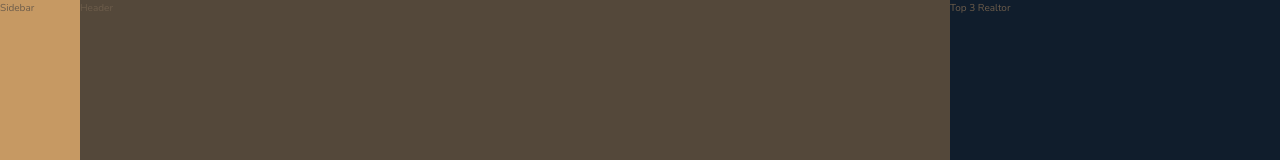
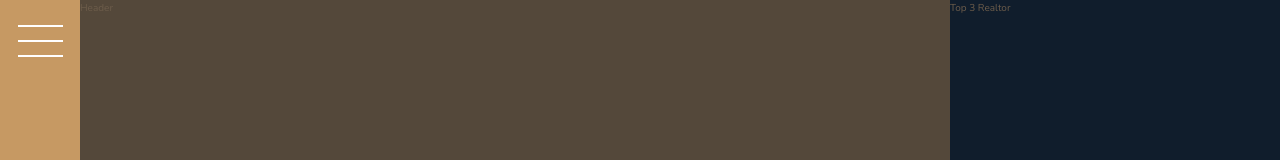
Before and after one commit to SerdarSerifoglu/css-grid-sample-project, a website: page index.html in a window 1280 px wide. Shown: the top 160 px of the page. Drawn offline with nearby package versions, Linux system fonts and the light colour scheme.

Commit message:
sidebar tamamlandı

```diff
--- a/index.html
+++ b/index.html
@@ -12,7 +12,9 @@
     <title>nexter &mdash; your home, your freedom</title>
   </head>
   <body class="container">
-    <div class="sidebar">Sidebar</div>
+    <div class="sidebar">
+      <button class="nav-btn"></button>
+    </div>
     <header class="header">Header</header>
     <div class="realtors">Top 3 Realtor</div>
     <section class="features">
--- a/sass/_sidebar.scss
+++ b/sass/_sidebar.scss
@@ -2,4 +2,32 @@
   background-color: $color-primary;
   grid-column: sidebar-start / sidebar-end;
   grid-row: 1 / -1;
+  display: flex;
+  justify-content: center;
 }
+
+.nav-btn {
+  border: none;
+  border-radius: 0;
+
+  background-color: #fff;
+  height: 2px;
+  width: 4.5rem;
+  margin-top: 4rem;
+}
+
+.nav-btn::before,
+.nav-btn::after {
+  background-color: #fff;
+  height: 2px;
+  width: 4.5rem;
+  content: "";
+  display: block;
+}
+
+.nav-btn::before {
+  transform: translateY(-1.5rem);
+}
+.nav-btn::after {
+  transform: translateY(1.3rem);
+}
```
Also changed, not shown: css/style.css.
